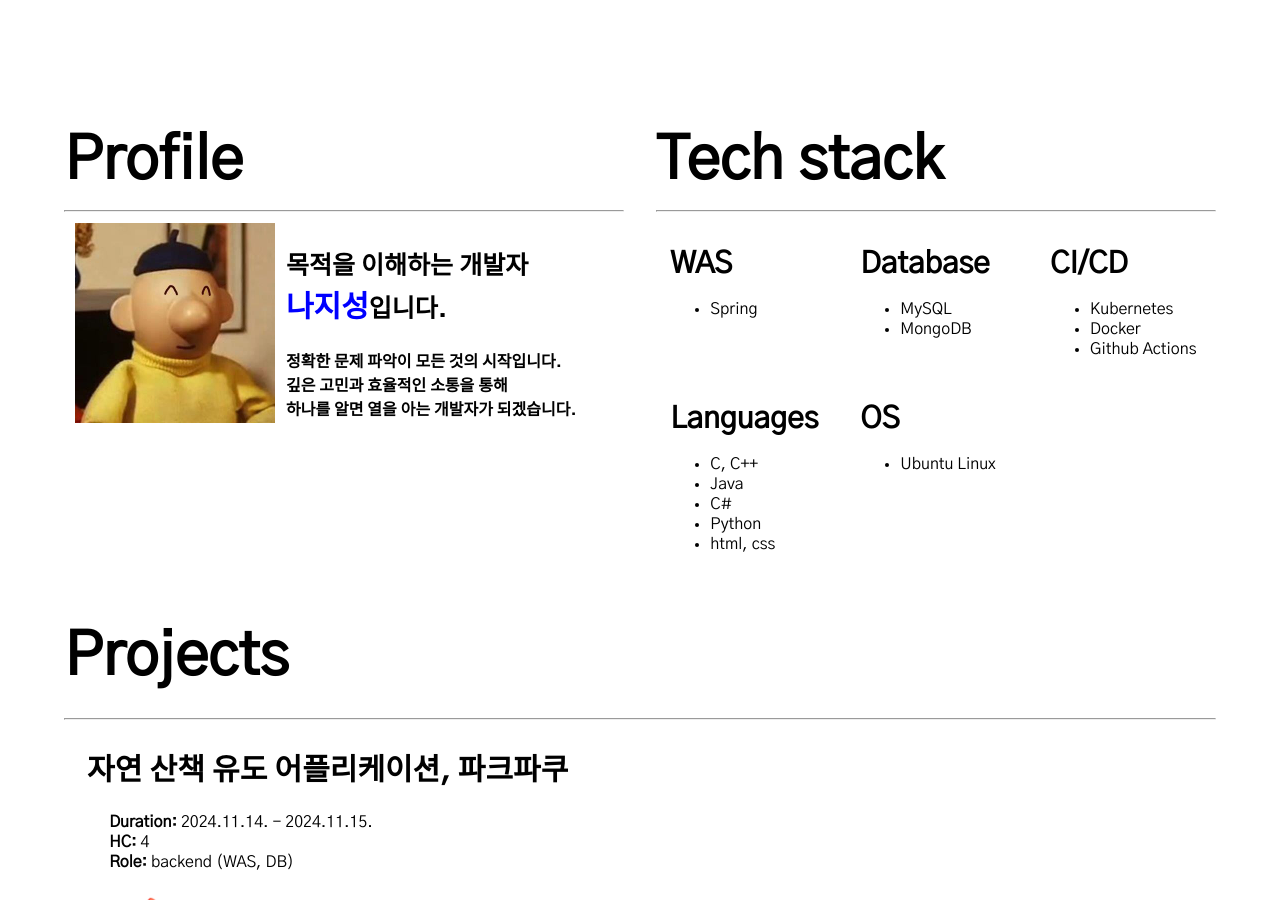
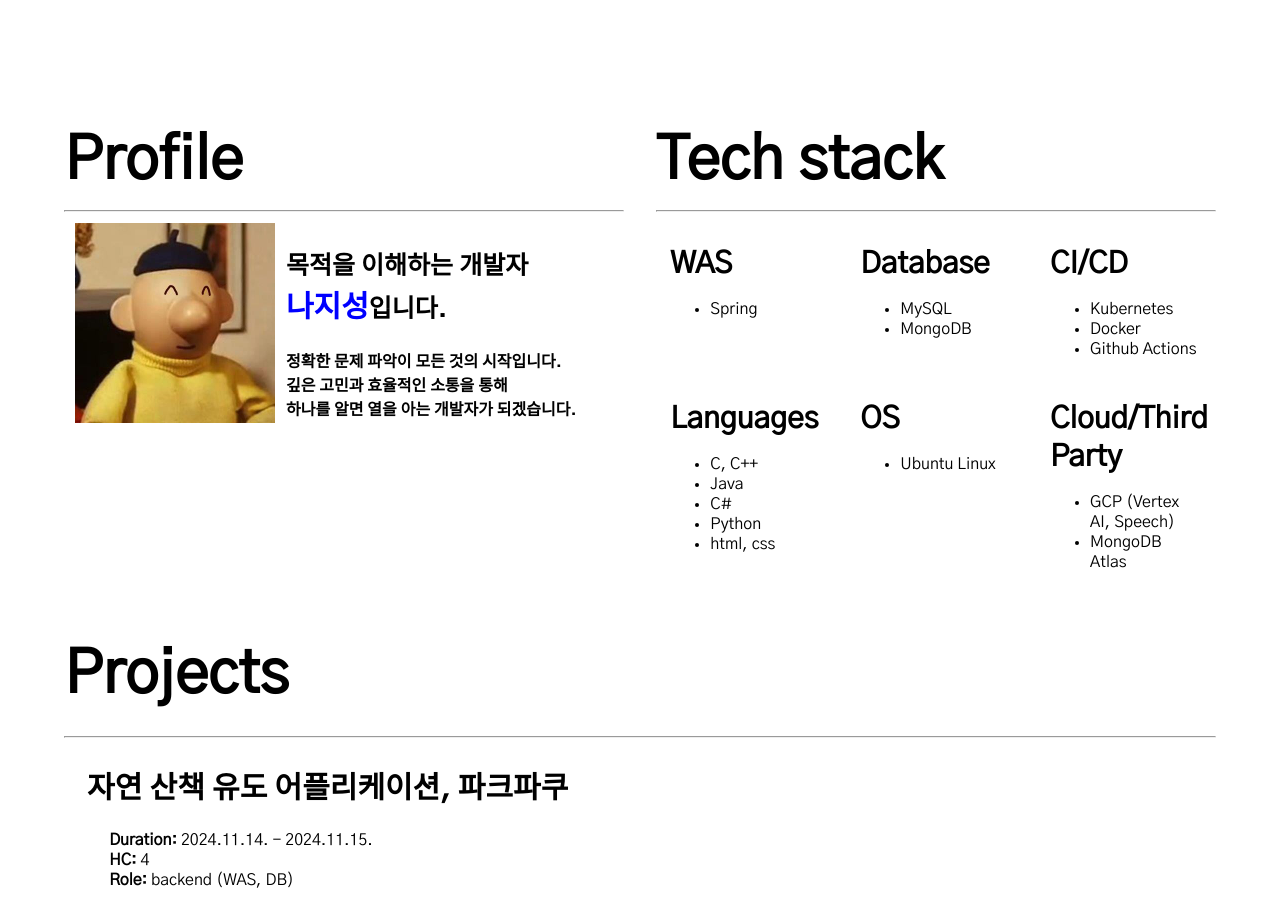
Before and after one commit to Jiseong02/Jiseong02.github.io, a Jekyll site: the page built from index.md, in a window 1280 px wide and 900 px high. Built offline with Jekyll 4.4.1, drawn with Linux system fonts in a browser that asks for light colours.

Commit message:
Update tech_stack.yml

```diff
--- a/_data/tech_stack.yml
+++ b/_data/tech_stack.yml
@@ -20,3 +20,7 @@
 - category: OS
   items:
     - Ubuntu Linux
+- category: Cloud/Third Party
+  items:
+    - GCP (Vertex AI, Speech)
+    - MongoDB Atlas
```
